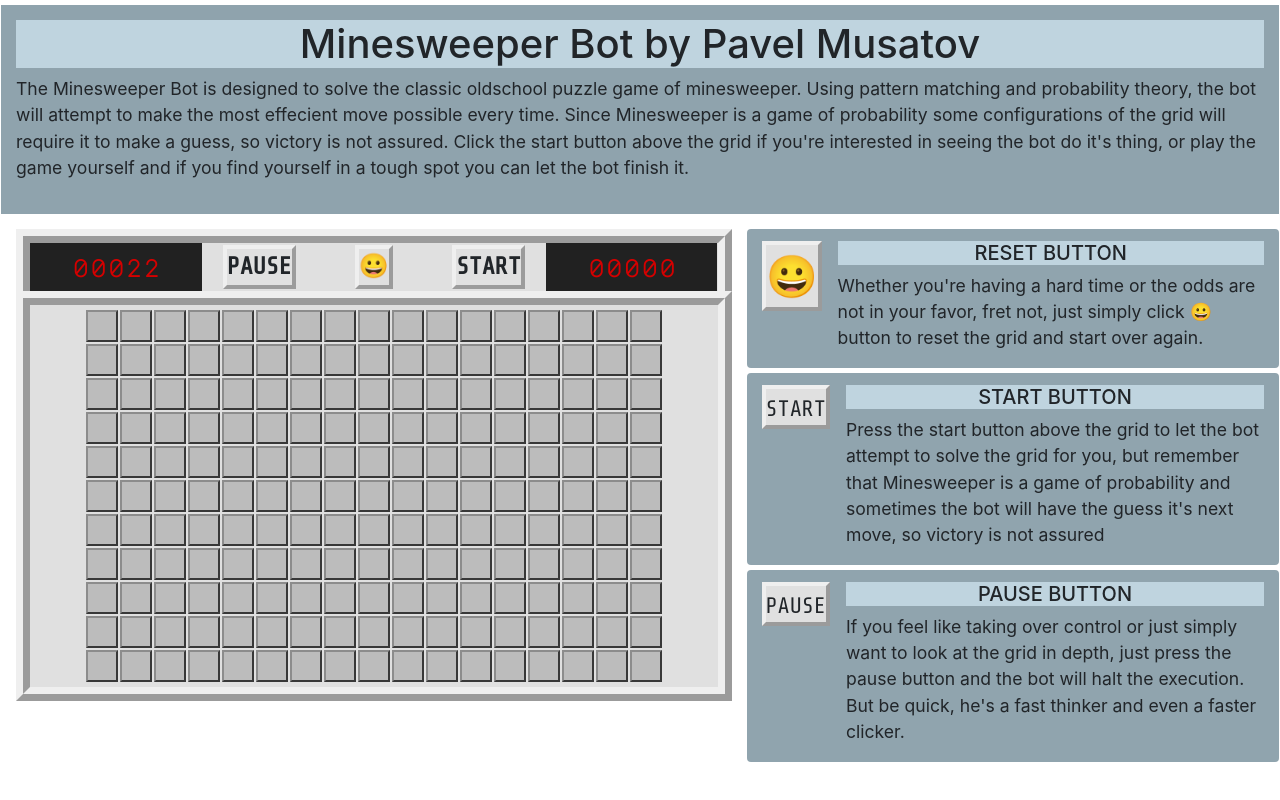
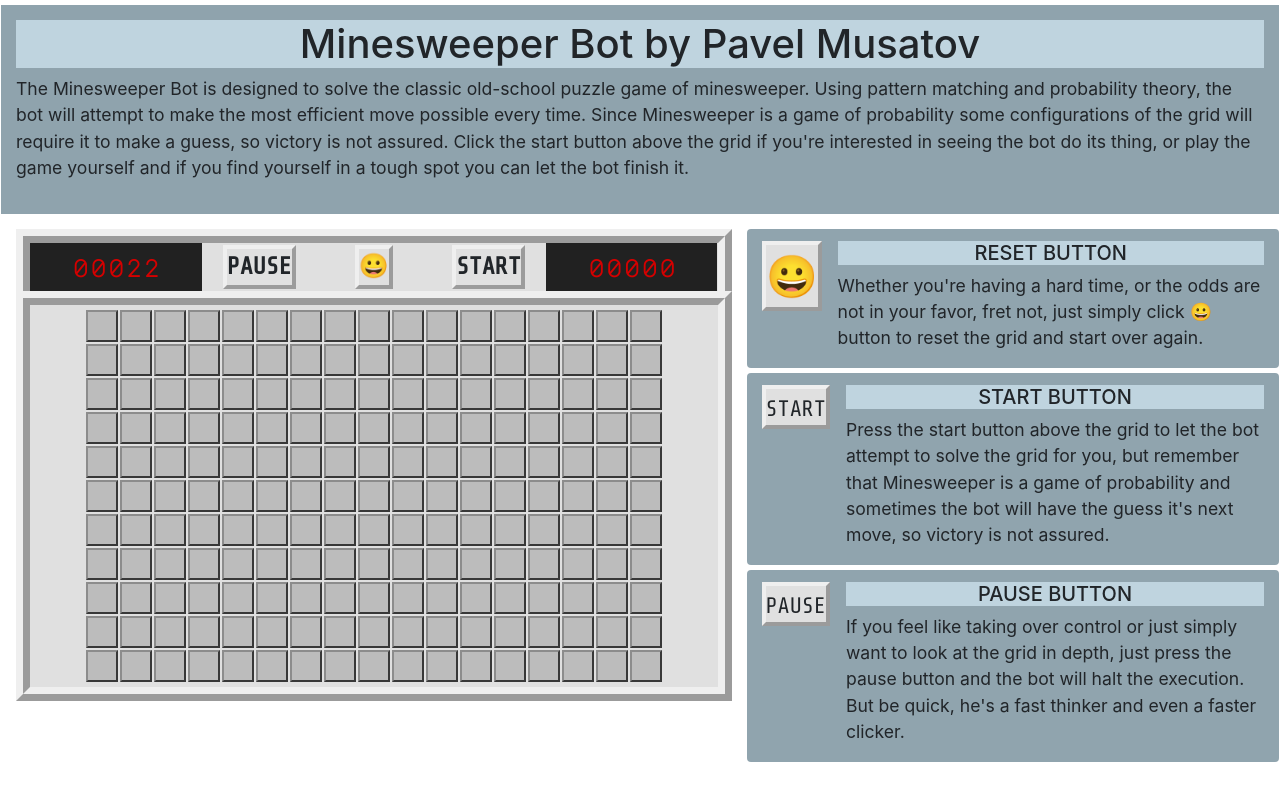
Before and after one commit to PavelMus/minesweeper_bot_js, a plain HTML site: page index.html in a window 1280 px wide. Drawn offline with nearby package versions, Linux system fonts and the light colour scheme.

Commit message:
Fixed a few typos

```diff
--- a/index.html
+++ b/index.html
@@ -23,9 +23,9 @@
                         <div class="media-body">
                             <h1>Minesweeper Bot by Pavel Musatov</h1>
                                 <p>
-                                    The Minesweeper Bot is designed to solve the classic oldschool puzzle game of minesweeper. Using pattern matching and probability theory, the bot will attempt to make the most effecient move possible every time.
+                                    The Minesweeper Bot is designed to solve the classic old-school puzzle game of minesweeper. Using pattern matching and probability theory, the bot will attempt to make the most efficient move possible every time.
                                     Since Minesweeper is a game of probability some configurations of the grid will require it to make a guess, so victory is not assured.
-                                    Click the start button above the grid if you're interested in seeing the bot do it's thing, or play the game yourself and if you find yourself in a tough spot you can let the bot finish it.
+                                    Click the start button above the grid if you're interested in seeing the bot do its thing, or play the game yourself and if you find yourself in a tough spot you can let the bot finish it.
 
                                 </p>
                         </div>
@@ -66,14 +66,14 @@
                             <span class="align-self-top mr-3" id="ms_face_dsc">😀</span>
                             <div class="media-body">
                                 <h5>RESET BUTTON</h5>
-                                <p>Whether you're having a hard time or the odds are not in your favor, fret not, just simply click 😀 button to reset the grid and start over again.</p>
+                                <p>Whether you're having a hard time, or the odds are not in your favor, fret not, just simply click 😀 button to reset the grid and start over again.</p>
                             </div>
                         </li>
                         <li class="media col-lg-4 col-xl-12 rounded" id="ms_start_dsc_box">
                             <span style="font-size: 1.4rem" class="align-self-top mr-3" id="start_dsc">START</span>
                             <div class="media-body">
                                 <h5>START BUTTON</h5>
-                                <p>Press the start button above the grid to let the bot attempt to solve the grid for you, but remember that Minesweeper is a game of probability and sometimes the bot will have the guess it's next move, so victory is not assured</p>
+                                <p>Press the start button above the grid to let the bot attempt to solve the grid for you, but remember that Minesweeper is a game of probability and sometimes the bot will have the guess it's next move, so victory is not assured.</p>
                             </div>
                         </li>
                         <li class="media col-lg-4 col-xl-12 rounded" id="ms_pause_dsc_box">
```
